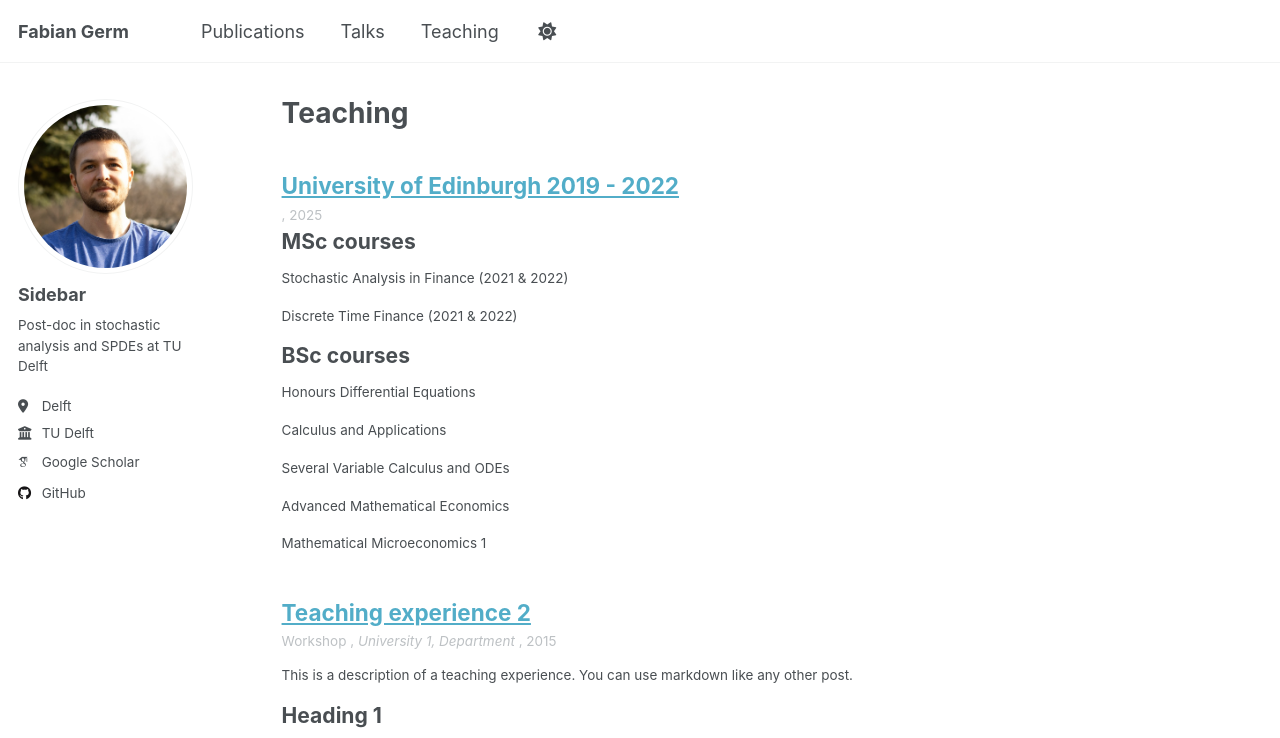
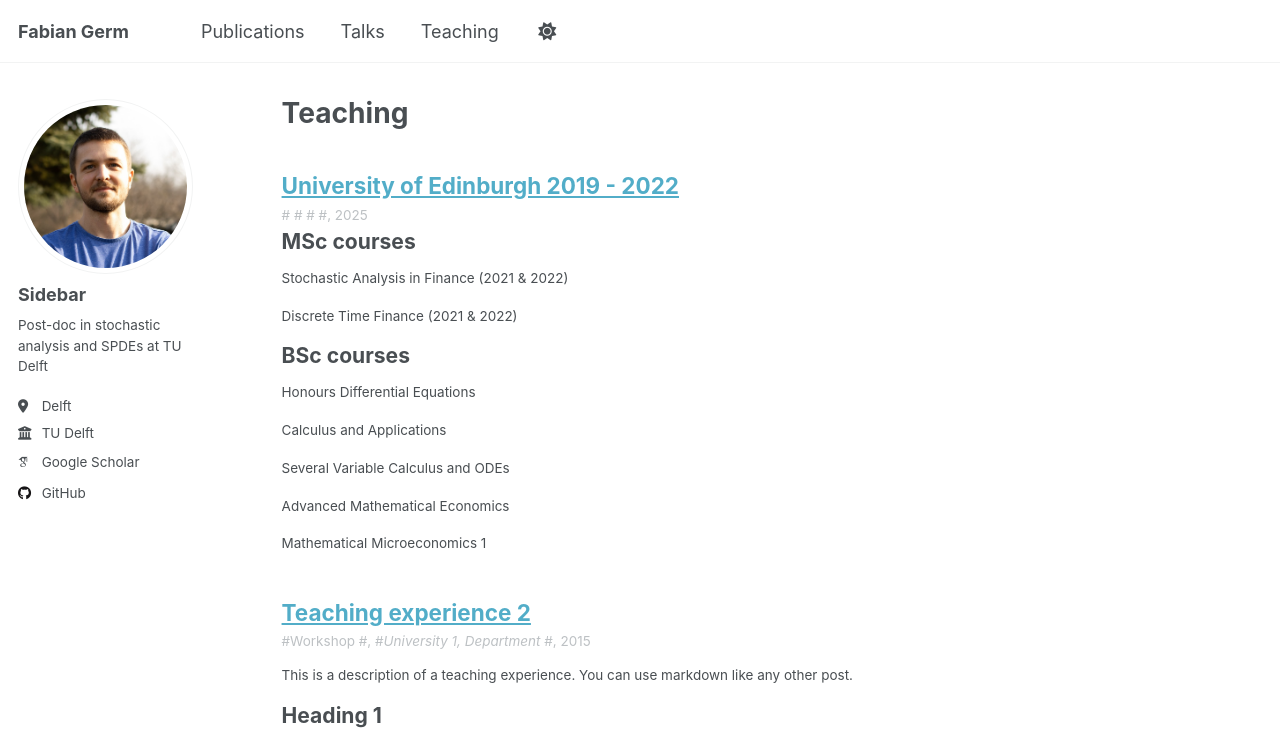
Before and after one commit to FabianGerm/fabiangerm.github.io, a Jekyll site: the page built from _pages/teachingold.html, in a window 1280 px wide and 1201 px high. Shown: the top 738 px of the window. Built offline with Jekyll 4.4.1, drawn with Linux system fonts in a browser that asks for light colours; some web fonts are replaced; a script that is not in the unit is left out.

Commit message:
Update archive-single.html

```diff
--- a/_includes/archive-single.html
+++ b/_includes/archive-single.html
@@ -55,10 +55,10 @@
 
     {% if post.collection == "teaching" %}
       <p class="page__meta">
-        {% if post.type %}{{ post.type }}{% endif %}
-        {% if post.type and post.venue %}, {% endif %}
-        {% if post.venue %}<i>{{ post.venue }}</i>{% endif %}
-        {% if post.date %}, {{ post.date | date: "%Y" }}{% endif %}
+        #{% if post.type %}{{ post.type }}{% endif %}
+        #{% if post.type and post.venue %}, {% endif %}
+        #{% if post.venue %}<i>{{ post.venue }}</i>{% endif %}
+        #{% if post.date %}, {{ post.date | date: "%Y" }}{% endif %}
       </p>
 
     {% elsif post.collection == "publications" %}
```
